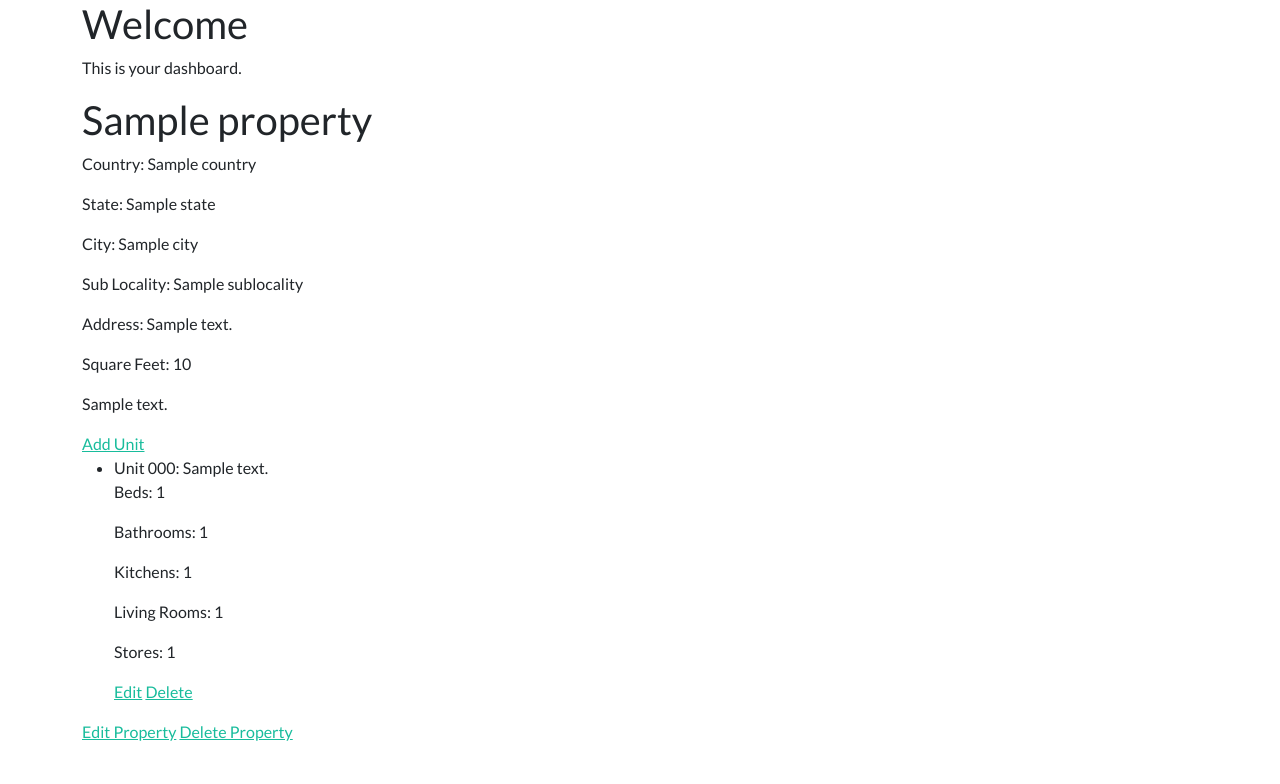
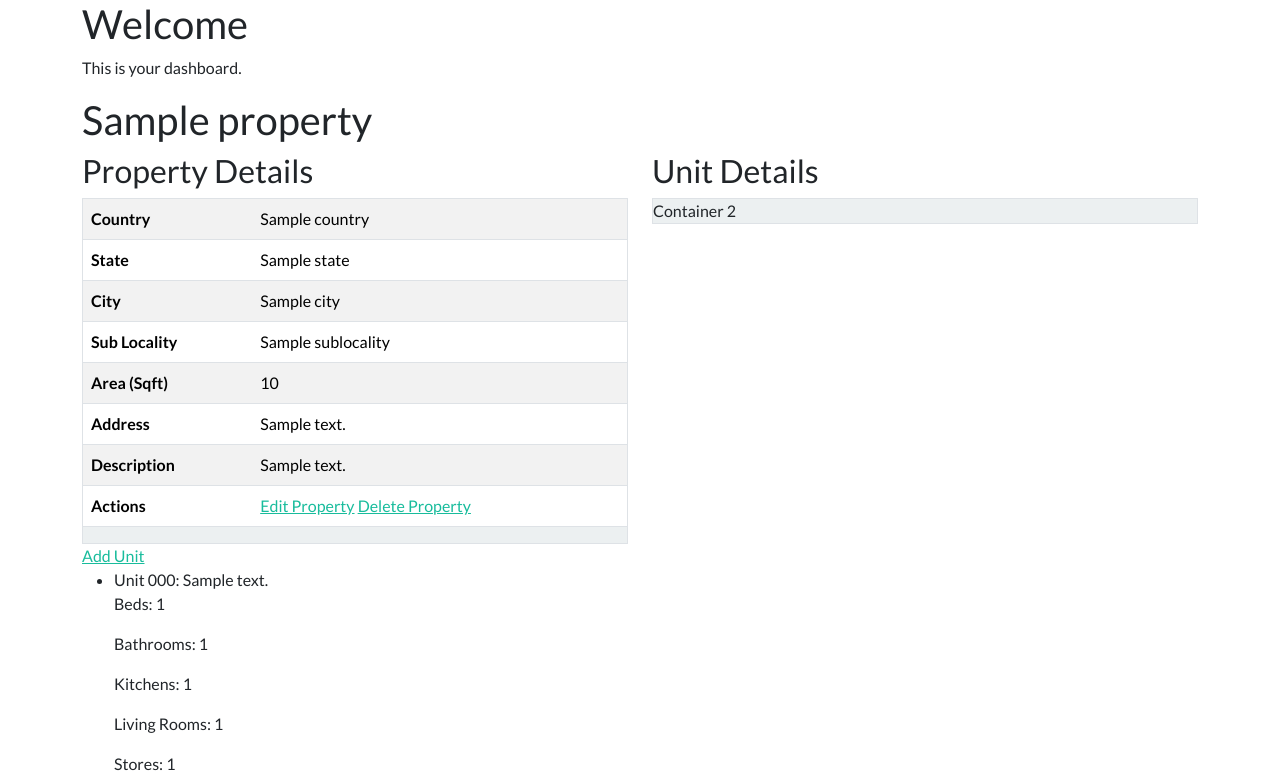
Before and after one commit to muzzammilh/estate-engine, a Django app: page /property/1/ in a window 1280 px wide. Shown: the part 72-856 px from the top of the page. Before the commit the page ends 813 px from the top, so only its background shows below. Run offline with Django 5.2, Linux system fonts and the light colour scheme; a user stored in the database is signed in; tables that the repository leaves empty hold one stand-in row (values such as "Sample post"); some libraries are stand-ins or nearby versions.

Commit message:
Updated UI for property detail

```diff
--- a/templates/properties/property_detail.html
+++ b/templates/properties/property_detail.html
@@ -1,13 +1,56 @@
 {% extends "base.html" %}
 {% block content %}
     <h2>{{ property.name }}</h2>
-    <p>Country: {{ property.country }}</p>
-    <p>State: {{ property.state }}</p>
-    <p>City: {{ property.city }}</p>
-    <p>Sub Locality: {{ property.sub_locality }}</p>
-    <p>Address: {{ property.address }}</p>
-    <p>Square Feet: {{ property.square_feet }}</p>
-    <p>{{ property.description }}</p>
+    <div class="row">
+        <div class="col-md-6">
+            <h3>Property Details</h3>
+            <div class="border bg-light">
+                <table class="table table-striped">
+                    <tbody>
+                        <tr>
+                            <th scope="row">Country</th>
+                            <td>{{ property.country }}</td>
+                        </tr>
+                        <tr>
+                            <th scope="row">State</th>
+                            <td>{{ property.state }}</td>
+                        </tr>
+                        <tr>
+                            <th scope="row">City</th>
+                            <td>{{ property.city }}</td>
+                        </tr>
+                        <tr>
+                            <th scope="row">Sub Locality</th>
+                            <td>{{ property.sub_locality }}</td>
+                        </tr>
+                        <tr>
+                            <th scope="row">Area (Sqft)</th>
+                            <td>{{ property.square_feet }}</td>
+                        </tr>
+                        <tr>
+                            <th scope="row">Address</th>
+                            <td>{{ property.address }}</td>
+                        </tr>
+                        <tr>
+                            <th scope="row">Description</th>
+                            <td>{{ property.description }}</td>
+                        </tr>
+                        <tr>
+                            <th scope="row">Actions</th>
+                            <td>
+                                <a href="{% url 'property_update' property.pk %}">Edit Property</a>
+                                <a href="{% url 'property_delete' property.pk %}">Delete Property</a>
+                            </td>
+                        </tr>
+                    </tbody>
+                </table>
+            </div>
+        </div>
+        <div class="col-md-6">
+            <h3>Unit Details</h3>
+            <div class="border bg-light">Container 2</div>
+        </div>
+    </div>
     <a href="{% url 'unit_create' property.pk %}">Add Unit</a>
     <ul>
         {% for unit in property.units.all %}
@@ -23,6 +66,4 @@
             </li>
         {% endfor %}
     </ul>
-    <a href="{% url 'property_update' property.pk %}">Edit Property</a>
-    <a href="{% url 'property_delete' property.pk %}">Delete Property</a>
 {% endblock content %}
```
